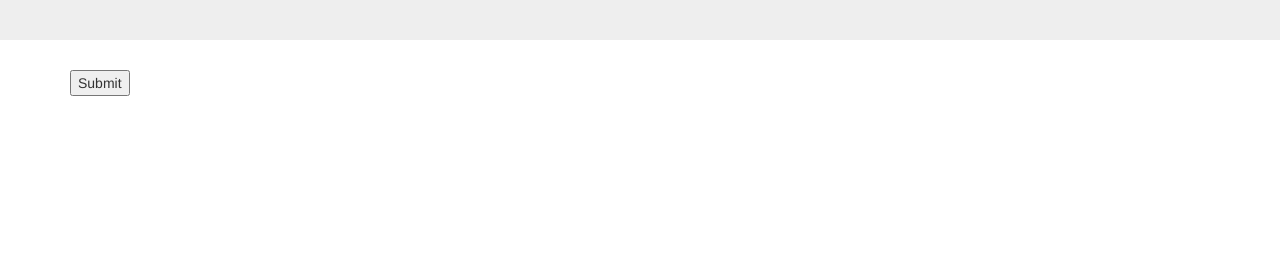
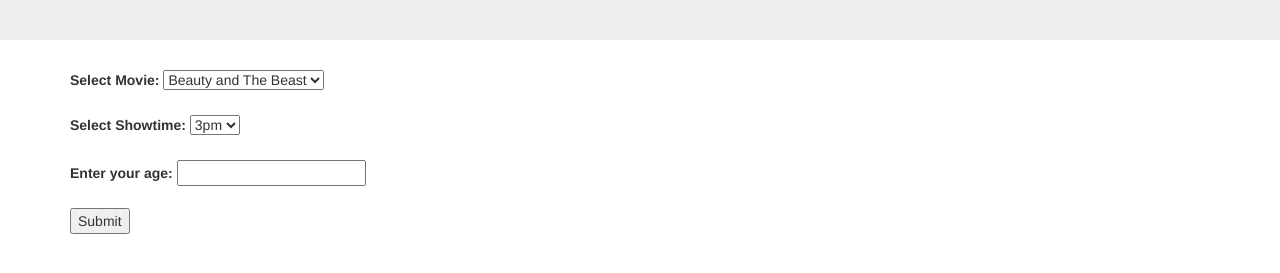
Before and after one commit to akane0915/movie-tickets, a plain HTML site: page index.html in a window 1280 px wide. Shown: the part 155-428 px from the top of the page. Drawn offline with Linux system fonts and the light colour scheme.

Commit message:
Add html content to the movie-tickets page

```diff
--- a/index.html
+++ b/index.html
@@ -13,7 +13,24 @@
       <h1>Get Your Movie Tickets!</h1>
     </div>
     <div class="container">
-      <form>
+      <form id="movie-form">
+        <label for="movie-title">Select Movie: </label>
+        <select id="movie-title">
+          <option value="beauty" >Beauty and The Beast </option>
+          <option value="zoo" >Zoolander </option>
+          <option value="kong" >Kong: Skull Island </option>
+        </select>
+        <br><br>
+        <label for="show-time">Select Showtime: </label>
+        <select id="show-time">
+          <option value="matinee" >3pm</option>
+          <option value="evening" >6pm </option>
+          <option value="night" >9pm </option>
+        </select>
+        <br><br>
+        <label for="user-age">Enter your age: </label>
+        <input id="user-age" type="number" min="1">
+        <br><br>
         <button type="submit">Submit</button>
       </form>
       <div class="output">
```
Also changed, not shown: 1 other file.
